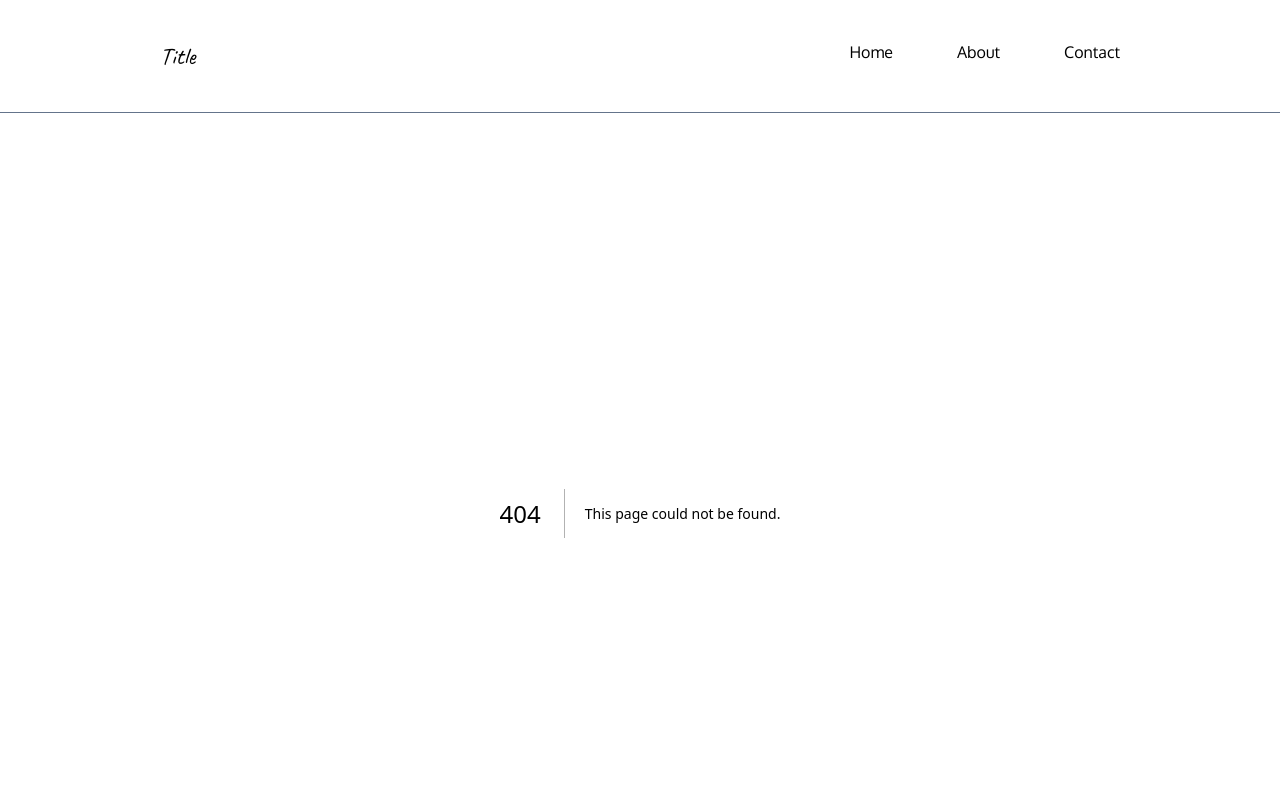
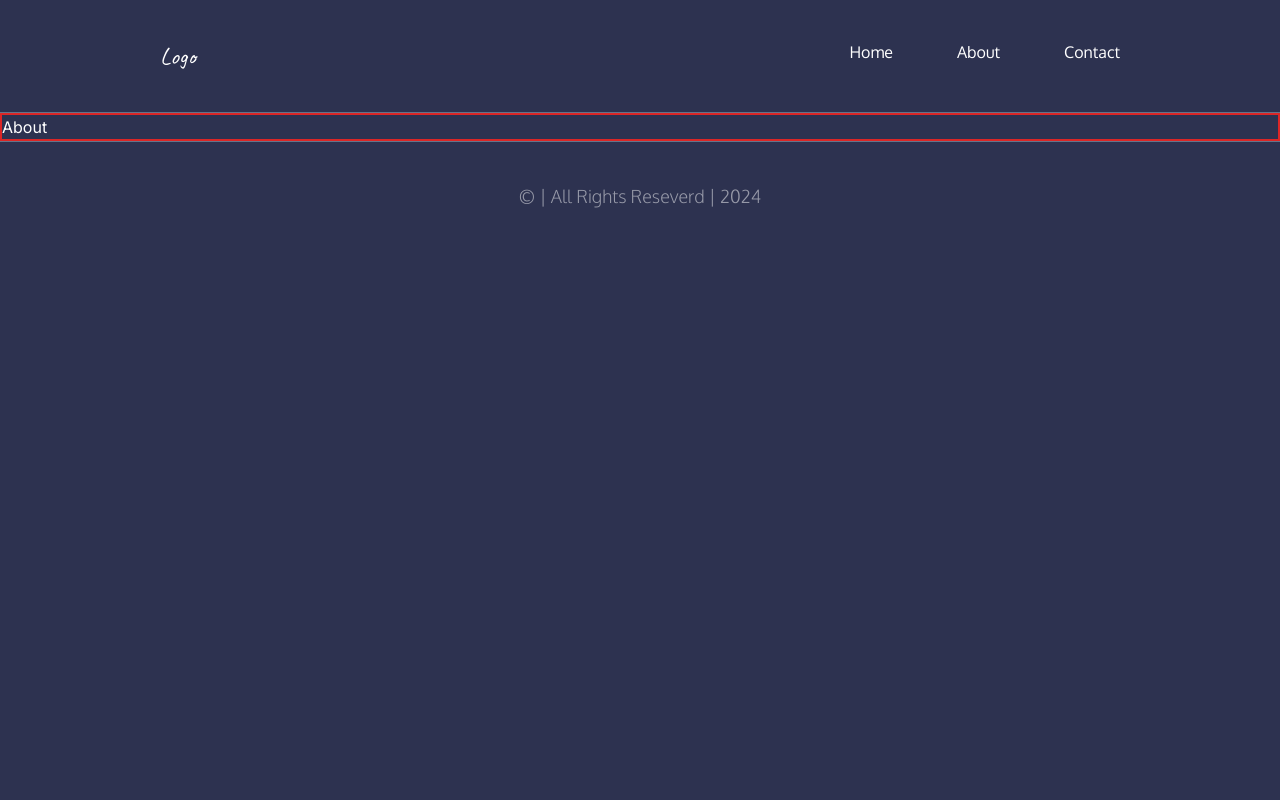
Before and after one commit to shardulkumar98/dev-portfolio, a Next.js app: page /about in a window 1280 px wide. Before the commit this address had no page. Shown: the top 800 px of the page. Built offline with nearby package versions, Linux system fonts and the light colour scheme; a web font is replaced by a local one.

Commit message:
feat: memo

```diff
--- /dev/null
+++ b/src/app/about/page.tsx
@@ -0,0 +1,11 @@
+import React from "react";
+
+const About = () => {
+  return (
+    <div className="border-2 border-red-600 w-full flex">
+      <div>About</div>
+    </div>
+  );
+};
+
+export default React.memo(About);
--- a/src/app/contact/page.tsx
+++ b/src/app/contact/page.tsx
@@ -4,4 +4,4 @@ const Contact = () => {
   return <div>Contact</div>;
 };
 
-export default Contact;
+export default React.memo(Contact);
--- a/src/app/globals.css
+++ b/src/app/globals.css
@@ -13,6 +13,7 @@
 body {
   background-color: #2d3250;
   color: #fff;
+  min-height: 100vh;
 }
 
 @layer utilities {
--- a/src/components/Footer/Footer.tsx
+++ b/src/components/Footer/Footer.tsx
@@ -2,7 +2,7 @@ import React from "react";
 
 const Footer = () => {
   return (
-    <div className="border-t-[1px] border-slate-500 text-center py-8 px-5 md:py-5 md:px-40 lg:py-10 ">
+    <div className="border-t-[1px] border-slate-500 text-center py-8 px-5 md:py-5 md:px-40 lg:py-10 w-full bottom-0 ">
       <div className="font-oxygen font-thin text-lg opacity-[0.5]">
         &copy; | All Rights Reseverd | 2024
       </div>
@@ -10,4 +10,4 @@ const Footer = () => {
   );
 };
 
-export default Footer;
+export default React.memo(Footer);
--- a/src/components/Navbar/Nabar.tsx
+++ b/src/components/Navbar/Nabar.tsx
@@ -6,7 +6,7 @@ const Nabar = () => {
   return (
     <div className="flex justify-between py-8 px-5 md:py-5 md:px-40 lg:py-10 border-b-[1px] border-slate-500 ">
       <div className="text-center md:text-left w-full font-caveat text-2xl">
-        Title
+        Logo
       </div>
       <div className="hidden w-full md:flex md:gap-16 justify-end">
         {data.map((e) => (
@@ -19,4 +19,4 @@ const Nabar = () => {
   );
 };
 
-export default Nabar;
+export default React.memo(Nabar);
--- a/tailwind.config.ts
+++ b/tailwind.config.ts
@@ -9,9 +9,7 @@ const config: Config = {
   theme: {
     extend: {
       backgroundImage: {
-        "gradient-radial": "radial-gradient(var(--tw-gradient-stops))",
-        "gradient-conic":
-          "conic-gradient(from 180deg at 50% 50%, var(--tw-gradient-stops))",
+
       },
       fontFamily: {
         dancingScript: ['"Dancing Script", cursive'],
```
Also changed, not shown: src/app/page.tsx (+6 -2 lines).
